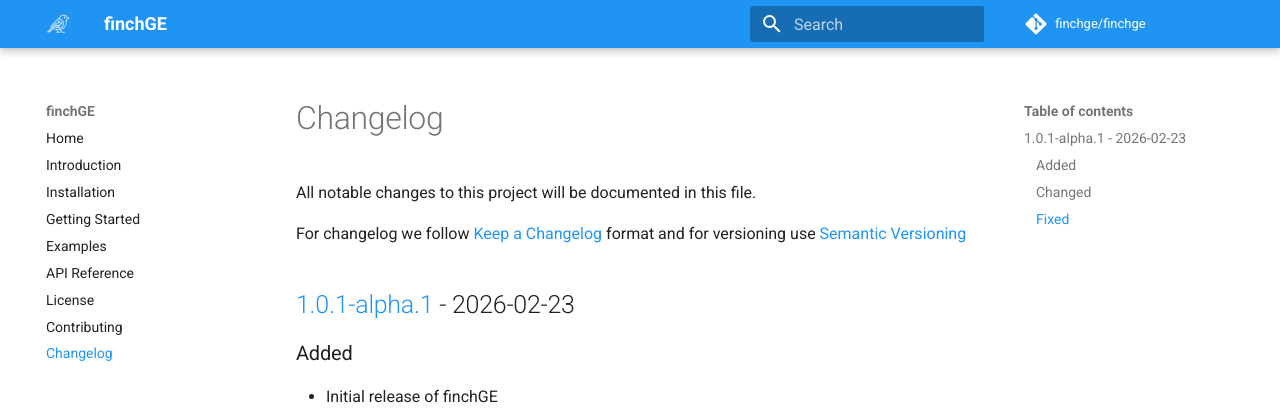
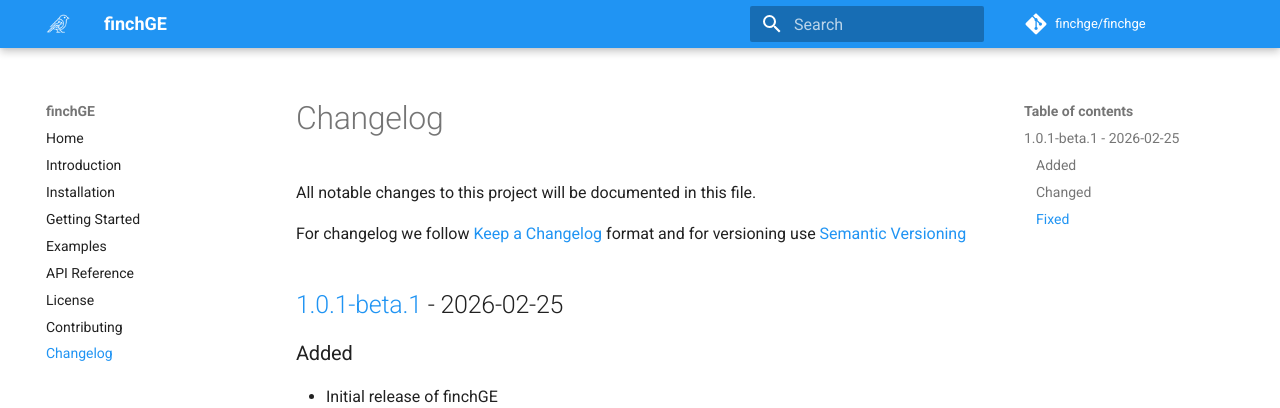
Before and after one commit to darshanz/finchge, an MkDocs documentation site: the page built from docs/changelog.md, in a window 1280 px wide. Shown: the top 408 px of the page. Built offline with MkDocs 1.6.1 and Material for MkDocs 9.7.7, drawn with Linux system fonts in a browser that asks for light colours; comment, search, counter and statistics services are not loaded; the version menu is left out.

Commit message:
chore: beta 1 release of finchge

```diff
--- a/docs/changelog.md
+++ b/docs/changelog.md
@@ -4,7 +4,7 @@ All notable changes to this project will be documented in this file.
 
 For changelog we follow  [Keep a Changelog](https://keepachangelog.com/en/1.1.0/) format and for versioning use  [Semantic Versioning](https://semver.org/)
 
-## [1.0.1-alpha.1](https://github.com/finchGE/finchge/releases/tag/v1.0.1-alpha.1) - 2026-02-23
+## [1.0.1-beta.1](https://github.com/finchGE/finchge/releases/tag/v1.0.1-beta.1) - 2026-02-25
 ### Added
 - Initial release of finchGE
 - Core Grammatical Evolution functionality
--- a/finchge/__init__.py
+++ b/finchge/__init__.py
@@ -1 +1 @@
-__version__ = "1.0.1-alpha.1"
+__version__ = "1.0.1-beta.1"
--- a/pyproject.toml
+++ b/pyproject.toml
@@ -6,7 +6,7 @@ build-backend = "setuptools.build_meta"
 
 [project]
 name = "finchge"
-version = "1.0.1-alpha.1"
+version = "1.0.1-beta.1"
 description = "FinchGE is a grammatical evolution library."
 authors = [
     {name = "Sudarshan Pant", email = "sudarshan.pant@gmail.com"},
```
Also changed, not shown: CHANGELOG.md (+1 -1 lines), README.md (+1 -1 lines), docs/index.md (+1 -1 lines), docs/installation.md (+2 -2 lines).
